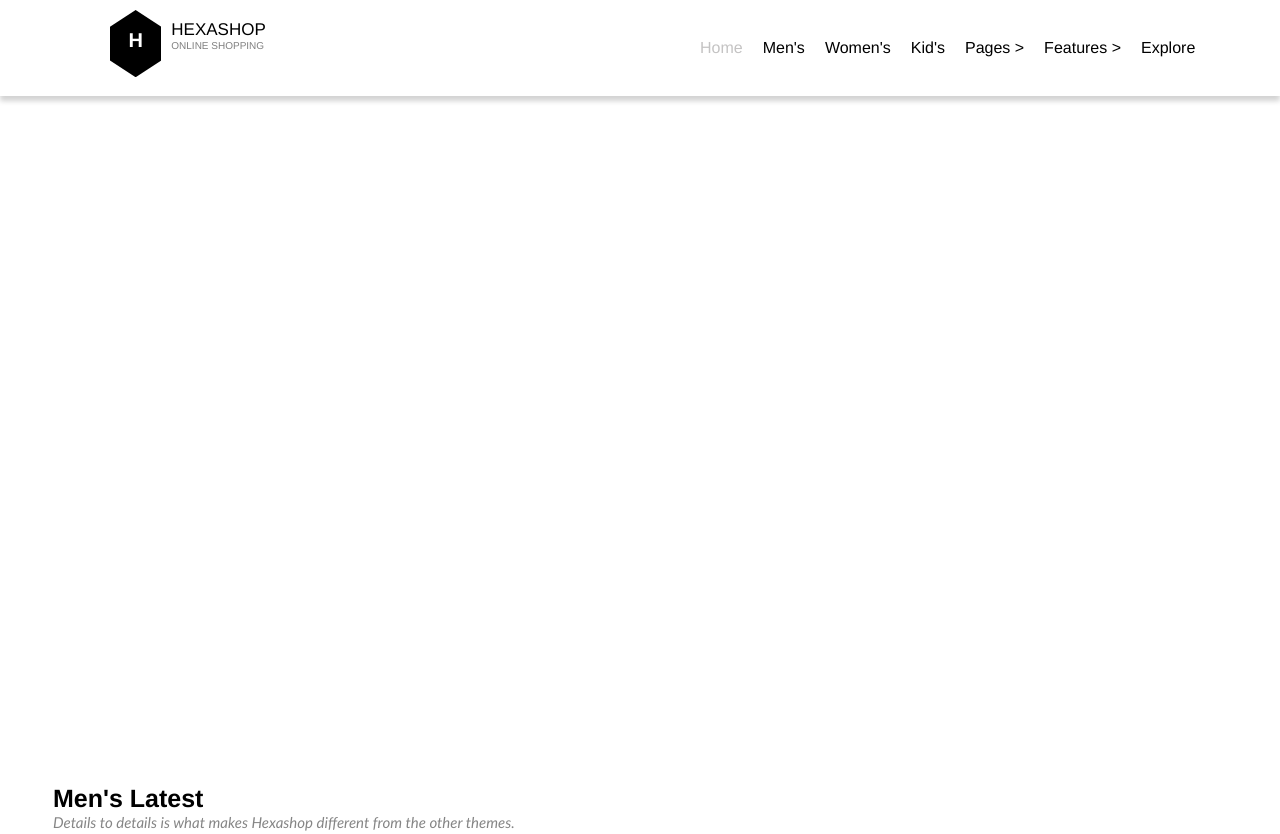
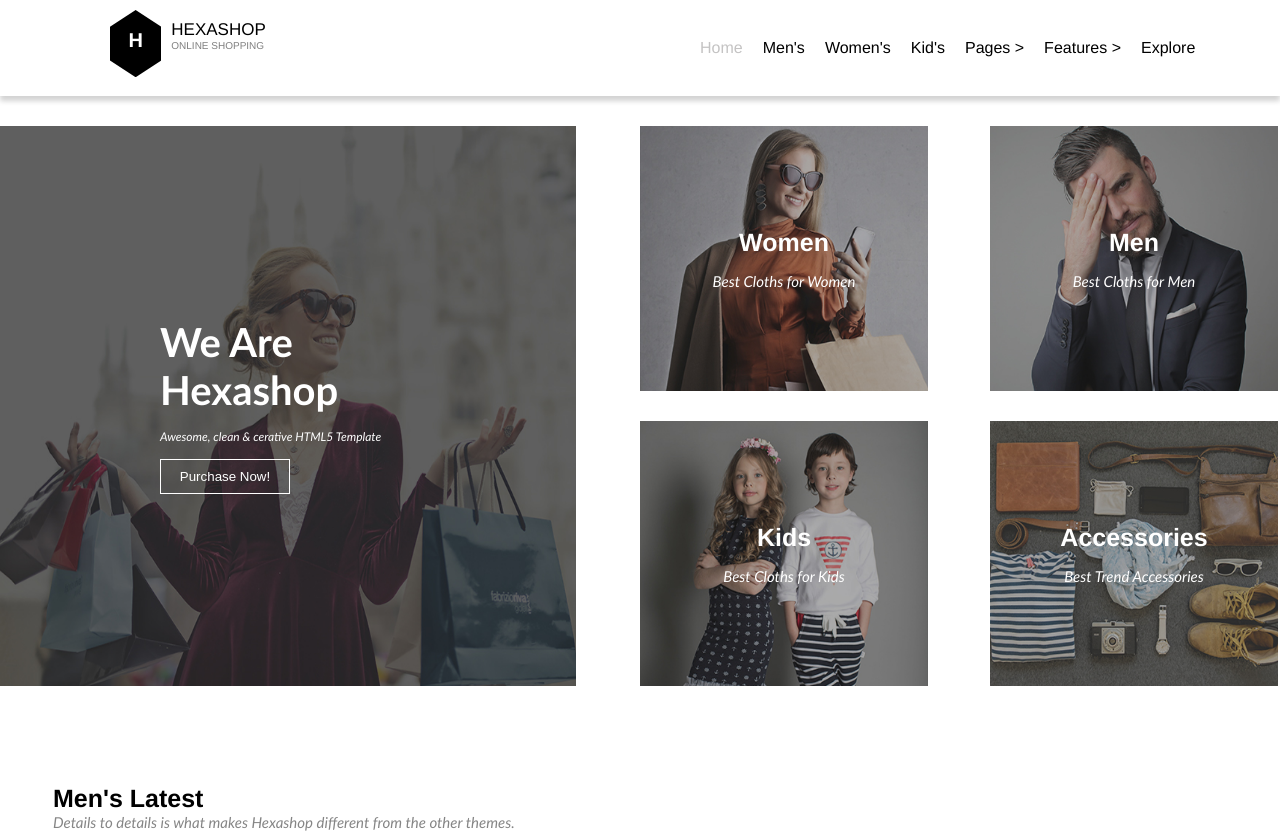
Before and after one commit to AliAssaf-Designer/hexashop-website-homepage, a plain HTML site: page index.html in a window 1280 px wide. Shown: the top 834 px of the page. Drawn offline with Linux system fonts and the light colour scheme; files whose address does not match are found by name.

Commit message:
update hero imgs src

```diff
--- a/css/style.css
+++ b/css/style.css
@@ -135,7 +135,7 @@
     & .discription{
         width: 50%;
         height: 100%;
-        background-image: url(./img/1.jpg);
+        background-image: url(../img/1.jpg);
         background-size: 90% 100%;
         background-repeat: no-repeat;
         position: relative;
@@ -234,16 +234,16 @@
             }
         }
         & .womenType{
-            background-image: url(./img/2.jpg);
+            background-image: url(../img/2.jpg);
         }
         & .menType{
-            background-image: url(./img/3.jpg);
+            background-image: url(../img/3.jpg);
         }
         & .kidsType{
-            background-image: url(./img/4.jpg);
+            background-image: url(../img/4.jpg);
         }
         & .accessoriesType{
-            background-image: url(./img/5.jpg);
+            background-image: url(../img/5.jpg);
         }
     }
 }
```
